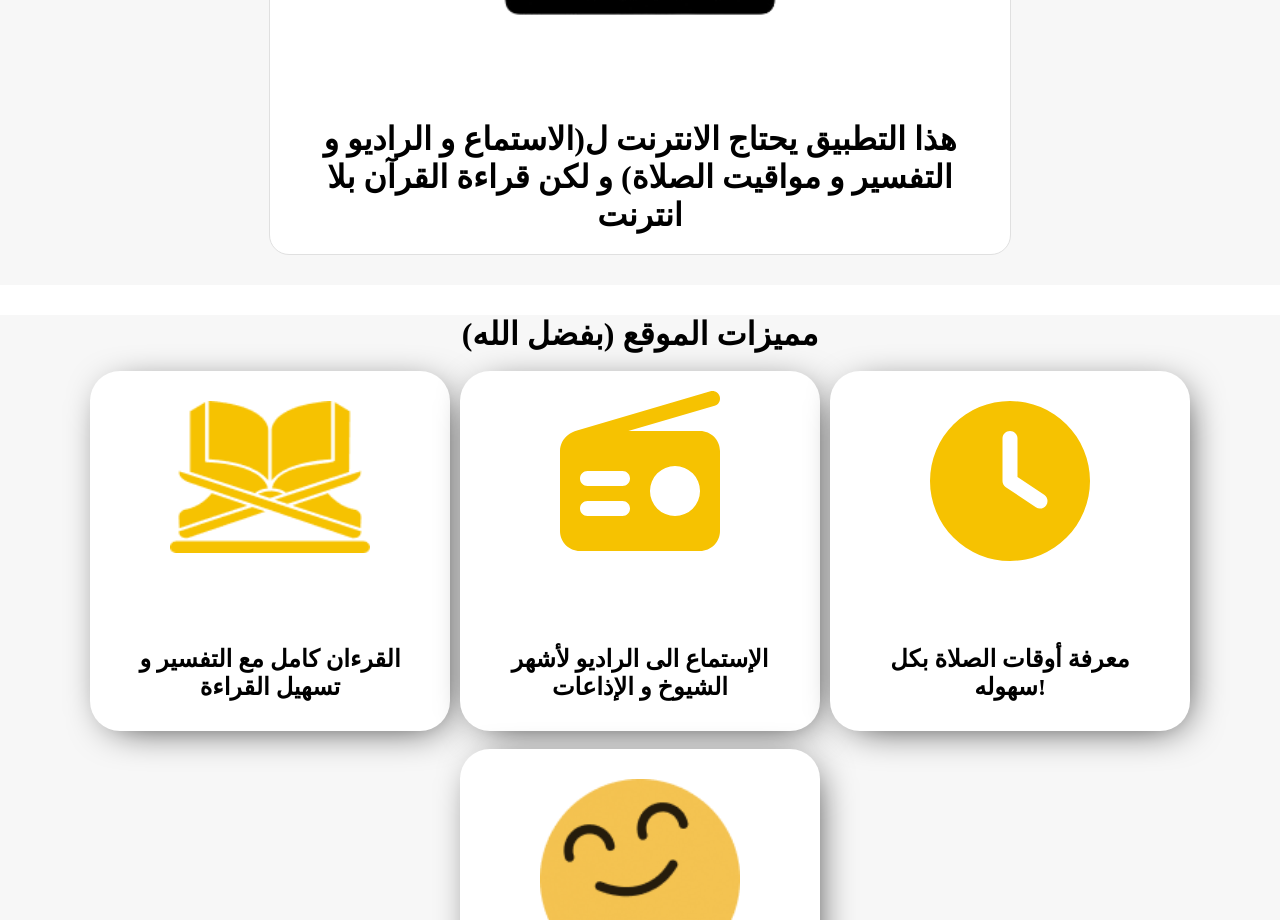
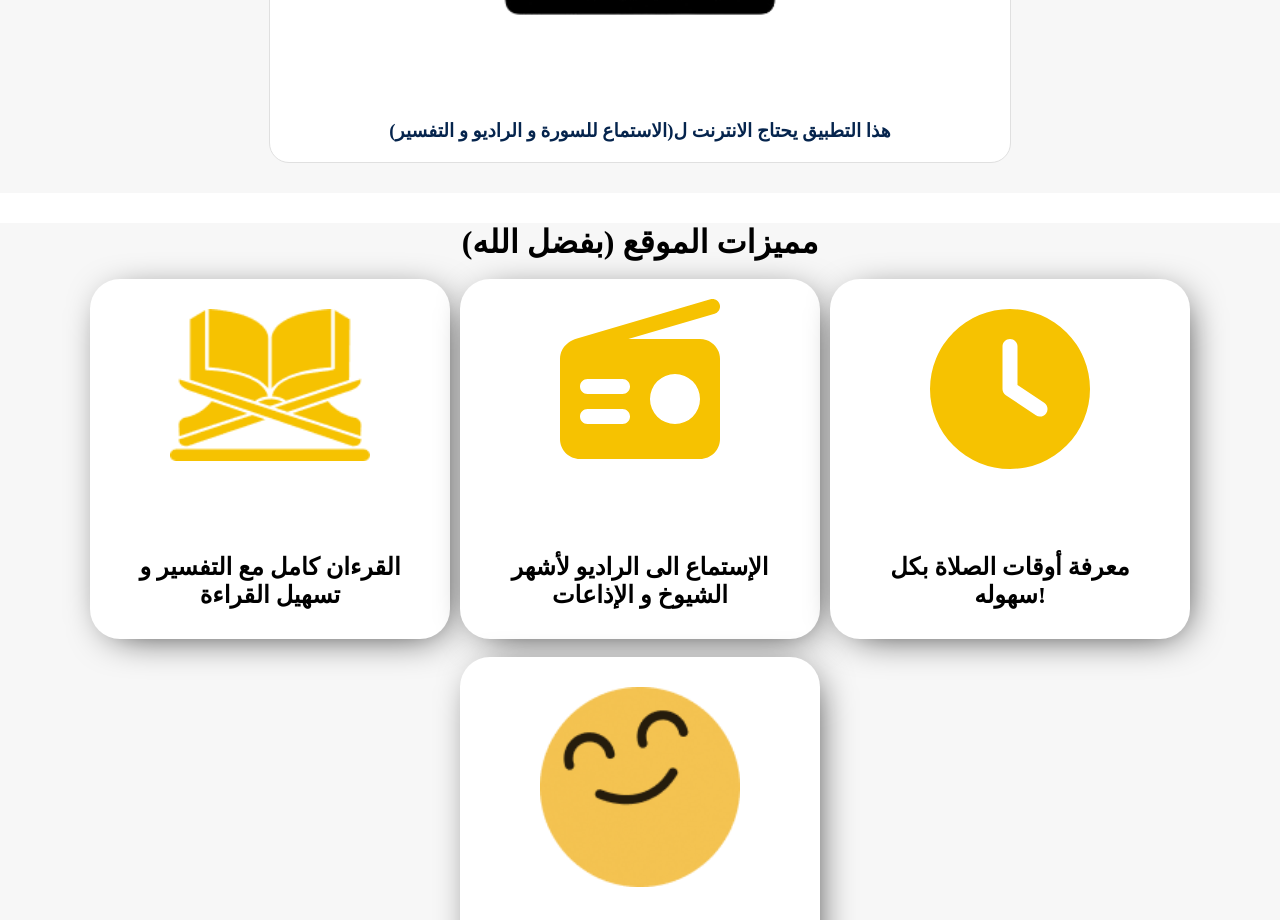
Before and after one commit to adamwassal/adamwassal.github.io, a plain HTML site: page index.html in a window 1280 px wide. Shown: the part 920-1840 px from the top of the page. Drawn offline with Linux system fonts and the light colour scheme; no server answers.

Commit message:
update application

```diff
--- a/index.html
+++ b/index.html
@@ -51,7 +51,7 @@
         <div class="section-white">
           <h2 class="primary-color">تنزيل التطبيق</h2>
           <a href="https://drive.google.com/file/d/1dMeXnMD9xosuFiUSeKay56YRSDInto2h/view?usp=drive_link" target="_blank"><img src="assets/images/download_app.png" alt="Downlaod app" width="300" height="300"></a>
-          <h1>هذا التطبيق يحتاج الانترنت ل(الاستماع و الراديو و التفسير و مواقيت الصلاة) و لكن قراءة القرآن بلا انترنت</h1>
+          <h3  class="primary-color">هذا التطبيق يحتاج الانترنت ل(الاستماع للسورة و الراديو و التفسير)</h3>
         </div>
       </div>
 
```
